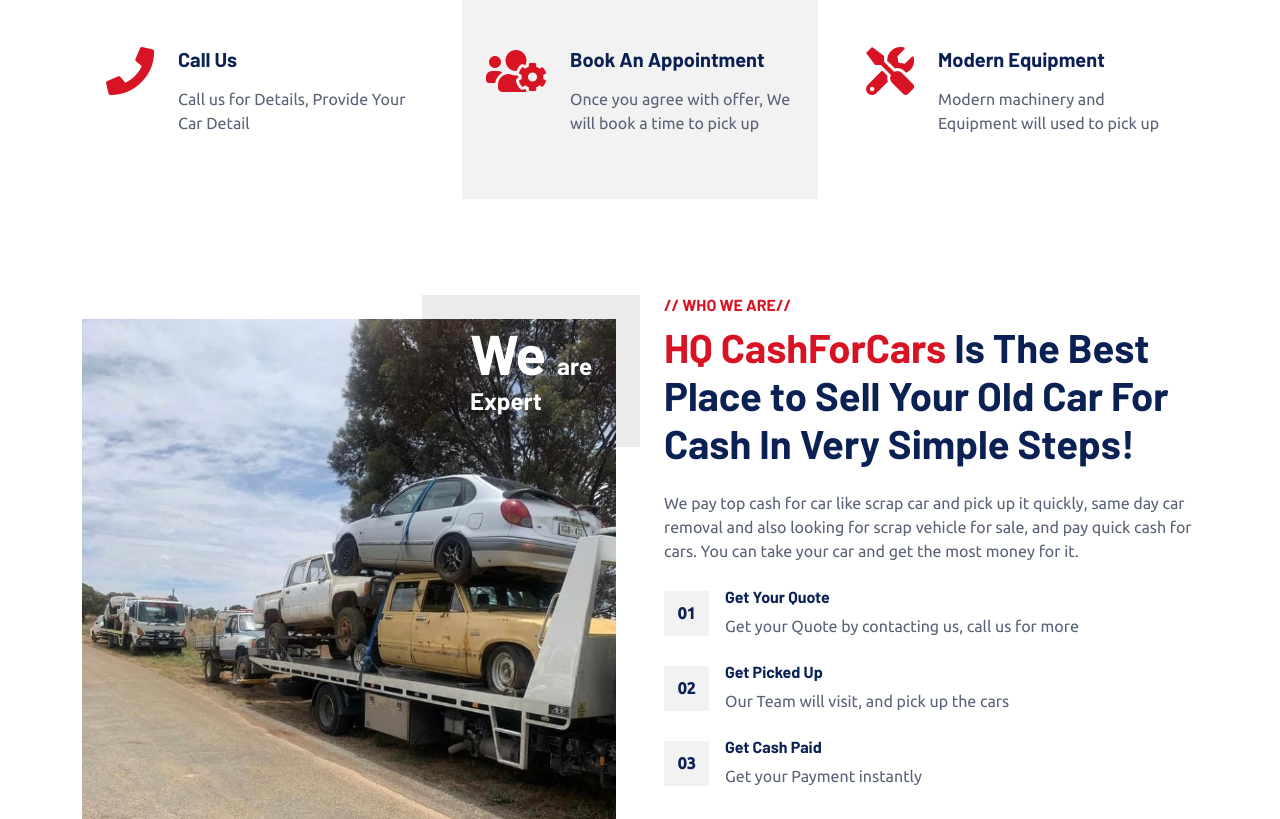
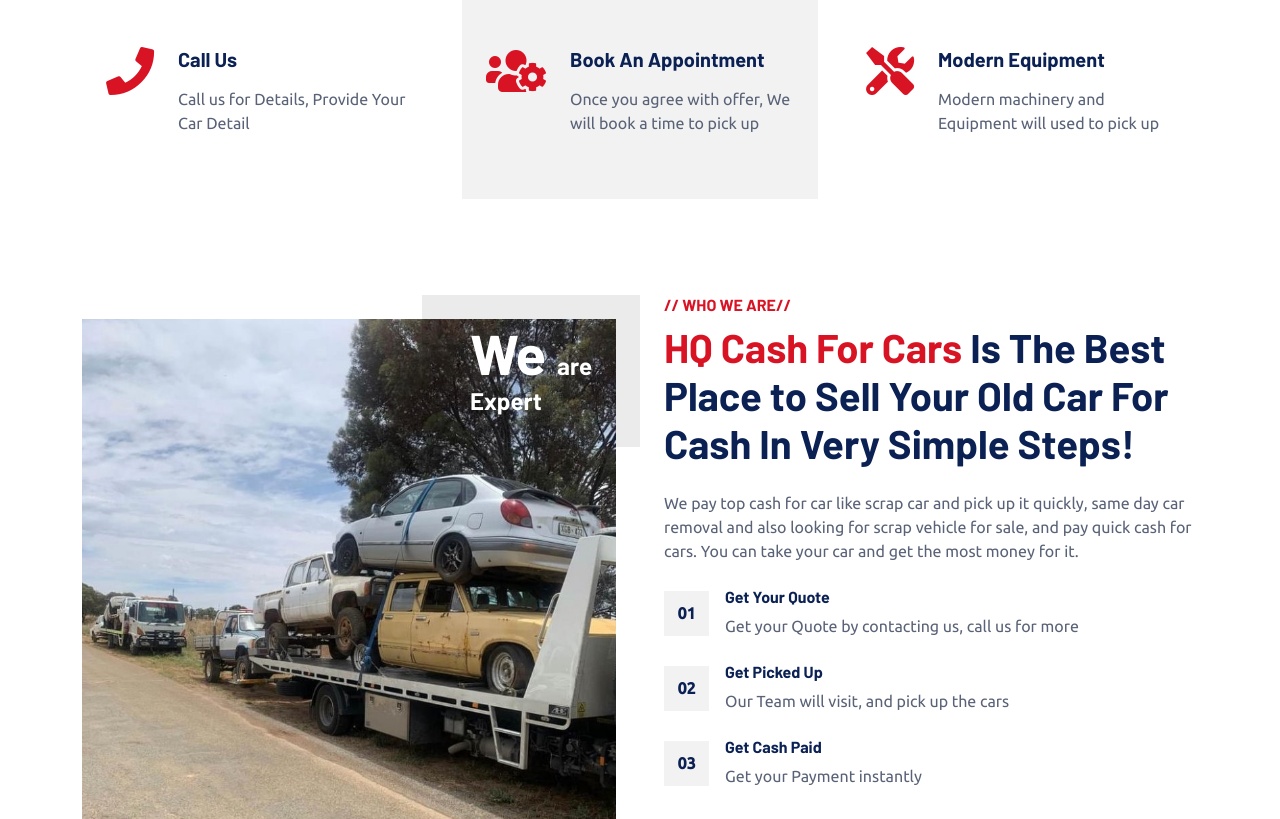
Before and after one commit to sami-shah/cashforcars, a Django app: page / in a window 1280 px wide. Shown: the part 1110-1929 px from the top of the page. Run offline with Django 4.2, Linux system fonts and the light colour scheme; some libraries are stand-ins or nearby versions.

Commit message:
Update index.html

```diff
--- a/cars/templates/index.html
+++ b/cars/templates/index.html
@@ -7,7 +7,7 @@
     <title>Cash for Cars | Scrap Car | Old Car Removal | SA, Adelaide</title>
     <meta content="width=device-width, initial-scale=1.0" name="viewport">
     <meta content="used cars,second hand cars,sell car for cash,used cars sale owner,vintage cars sale,junk Cars for Cash,old cars for sale,used car sales,Cars and Cash,Cars for Cash,Cash for Cars,craigslist cars for sale by owner,cars cars,Cash for Car near Me,cash for junk cars,all cars,junk cars,top cars,car cars,get in a car,ride in a car,junk car removal,fast cash junk cars,cash cars near me,cash for car,search used cars sale,cash for cars Adelaide south Australia,cash for cars Whyalla south Australia,cash for cars Moonta bay south Australia,cash for cars port Lincoln south Australia,cash for cars victor harbour south Australia,cash for cars Murray bridge south Australia,cash for cars port Augusta south Australia,cash for cars gawler south Australia ,cash for cars Peter borough south Australia,cash for cars mount gambier Australia,cash for cars Millcent south Australia,cash for cars border town south Australia,cash for cars port wakfield south Australia,cash for Cars alice spring NT broken hill new south NSW" name="keywords">
-    <meta content="Cash For Cars in South Australia.Special Offer For Unwanted, Rusted, Old, Scrap, Used, Vans, Cars, 4wds and Trucks. Easy method for Selling and Buying Vehicles" name="description">
+    <meta name="description" content="Cash For Cars in South Australia.Special Offer For Unwanted, Rusted, Old, Scrap, Used, Vans, Cars, 4wds and Trucks. Easy method for Selling and Buying Vehicles">
 
     <!-- Favicon -->
     <link rel="icon" type="" sizes="32x32" href="{% static 'img/favicon.JPG'%}"/>
@@ -223,7 +223,7 @@
                 </div>
                 <div class="col-lg-6">
                     <h6 class="text-primary text-uppercase">// Who we Are//</h6>
-                    <h1 class="mb-4"><span class="text-primary">HQ CashForCars</span> Is The Best Place to Sell Your Old
+                    <h1 class="mb-4"><span class="text-primary">HQ Cash For Cars</span> Is The Best Place to Sell Your Old
                         Car For Cash In Very Simple Steps!</h1>
                     <p class="mb-4">We pay top cash for car like scrap car and pick up it quickly, same day car removal
                         and also looking for scrap vehicle for sale, and pay quick cash for cars. You can take your car
```
